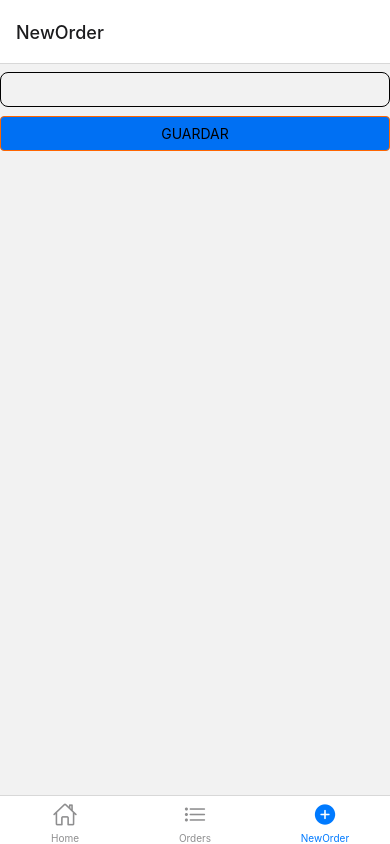
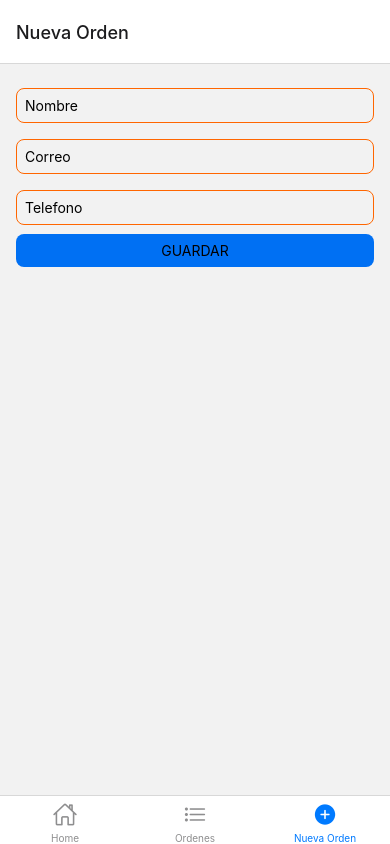
Before and after one commit to raulzarzadev/bajarent, a React Native app: screen /NewOrder in a window 390 px wide. Built offline with nearby package versions, Linux system fonts and the light colour scheme.

Commit message:
styled button, styled input text

```diff
--- a/src/components/BottomAppBar.tsx
+++ b/src/components/BottomAppBar.tsx
@@ -27,9 +27,27 @@ const BottomAppBar = () => {
         }
       }}
     >
-      <Tab.Screen name="Home" component={HomeScreen} />
-      <Tab.Screen name="Orders" component={OrdersScreen} />
-      <Tab.Screen name="NewOrder" component={NewOrderScreen} />
+      <Tab.Screen
+        name="Home"
+        component={HomeScreen}
+        options={{
+          title: 'Home'
+        }}
+      />
+      <Tab.Screen
+        name="Orders"
+        component={OrdersScreen}
+        options={{
+          title: 'Ordenes'
+        }}
+      />
+      <Tab.Screen
+        name="NewOrder"
+        component={NewOrderScreen}
+        options={{
+          title: 'Nueva Orden'
+        }}
+      />
     </Tab.Navigator>
   )
 }
--- a/src/components/OrderForm.tsx
+++ b/src/components/OrderForm.tsx
@@ -1,22 +1,21 @@
 import { StyleSheet, Text, View } from 'react-native'
 import React from 'react'
-import { Formik } from 'formik'
+import { Formik, useField } from 'formik'
 import StyledTextInput from './StyledTextInput'
 import StyledButton from './StyledButton'
+import theme from './theme'
 
 const OrderForm = () => {
   return (
     <Formik
-      initialValues={{ email: '' }}
+      initialValues={{ email: '', userName: '' }}
       onSubmit={(values) => console.log(values)}
     >
-      {({ handleChange, handleBlur, handleSubmit, values }) => (
-        <View>
-          <StyledTextInput
-            onChangeText={handleChange('email')}
-            onBlur={handleBlur('email')}
-            value={values.email}
-          />
+      {({ handleSubmit }) => (
+        <View style={styles.form}>
+          <FormikInputValue name={'userName'} placeholder="Nombre" />
+          <FormikInputValue name={'email'} placeholder="Correo" />
+          <FormikInputValue name={'phone'} placeholder="Telefono" />
           <StyledButton
             onPress={handleSubmit}
             title="Submit"
@@ -28,6 +27,21 @@ const OrderForm = () => {
   )
 }
 
+const FormikInputValue = ({ name, ...props }) => {
+  const [field, meta, helpers] = useField(name)
+  return (
+    <StyledTextInput
+      value={field.value}
+      onChangeText={helpers.setValue}
+      {...props}
+    />
+  )
+}
+
 export default OrderForm
 
-const styles = StyleSheet.create({})
+const styles = StyleSheet.create({
+  form: {
+    padding: theme.padding.md
+  }
+})
--- a/src/components/StyledButton.tsx
+++ b/src/components/StyledButton.tsx
@@ -14,9 +14,9 @@ export default StyledButton
 
 const styles = StyleSheet.create({
   button: {
-    borderWidth: 1,
-    borderColor: theme.colors.highlight,
-    borderRadius: theme.borderRadius.sm,
+    // borderWidth: 1,
+    // borderColor: theme.colors.highlight,
+    borderRadius: theme.borderRadius.md,
     padding: theme.padding.sm,
     marginVertical: 1,
     width: '100%',
--- a/src/components/StyledTextInput.tsx
+++ b/src/components/StyledTextInput.tsx
@@ -1,4 +1,5 @@
 import { StyleSheet, TextInput } from 'react-native'
+import theme from './theme'
 
 const StyledTextInput = ({ ...props }) => {
   return <TextInput style={styles.inputStyle} {...props} />
@@ -9,10 +10,10 @@ export default StyledTextInput
 const styles = StyleSheet.create({
   inputStyle: {
     borderWidth: 1,
-    borderColor: 'black',
-    borderRadius: 8,
-    padding: 8,
-    marginVertical: 8,
+    borderColor: theme.colors.highlight,
+    borderRadius: theme.borderRadius.md,
+    padding: theme.padding.sm,
+    marginVertical: theme.margin.sm,
     width: '100%'
   }
 })
```
